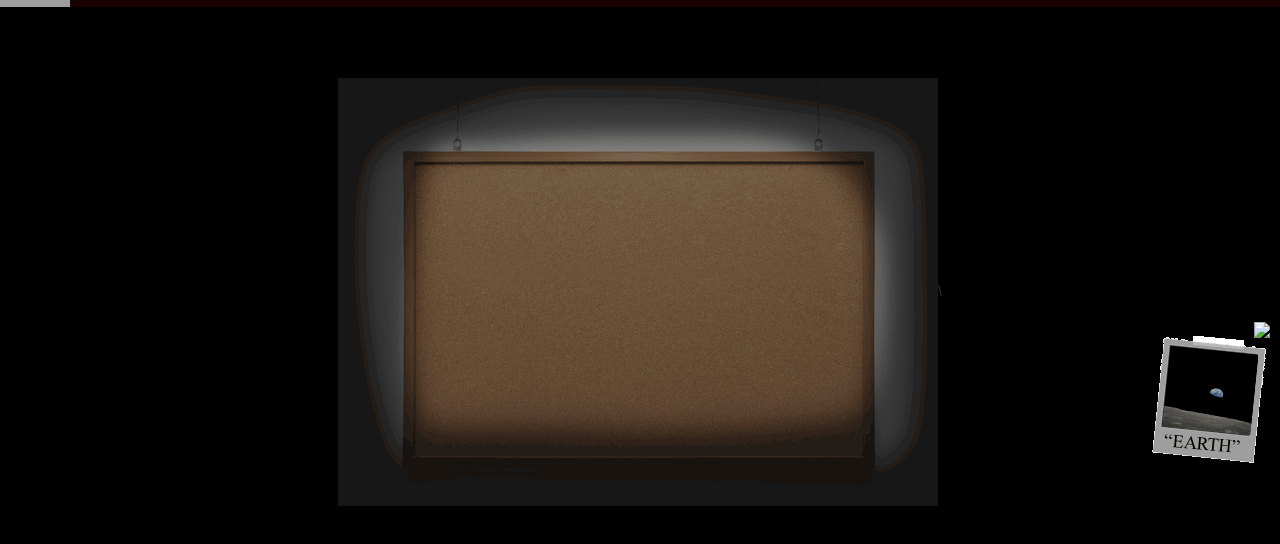
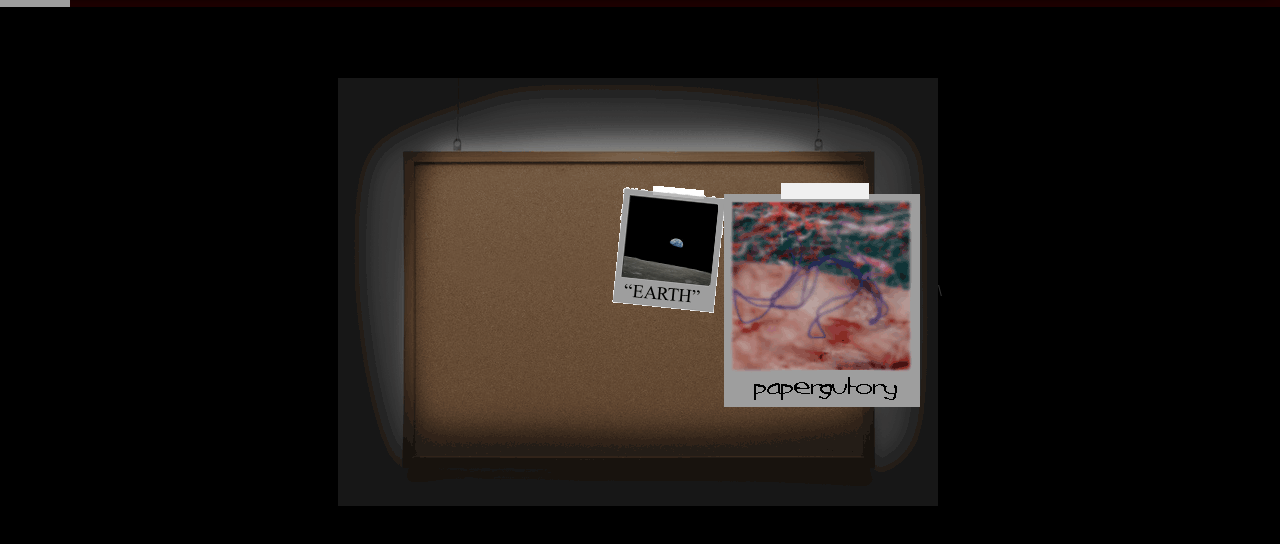
Before and after one commit to Giidiamond/kafwiki, a plain HTML site: page locations.html in a window 1280 px wide. Shown: the part 68-612 px from the top of the page. Drawn offline with Linux system fonts and the light colour scheme; grey boxes are pictures that could not be loaded; a web font is replaced by a local one.

Commit message:
Update locations.html

```diff
--- a/locations.html
+++ b/locations.html
@@ -30,10 +30,10 @@
 <div class="div-locations">
  <img src="Images/bulletBoard.png">\
  <a href="Earth.html">
-  <img src="Images/earthPicture.png" style="top: 390px;right: 10px; position: absolute;">
+  <img src="Images/earthPicture.png" style="top: 240px;right: 550px; position: absolute;">
  </a>
  <a href="Papergutory.html">
-  <img src="Images/paperPicture.png" style="top: 390px;right: 10px; position: absolute;">
+  <img src="Images/paperPitcure.png" style="top: 240px;right: 310px; position: absolute;">
  </a>
 </div>
 </span>
```
